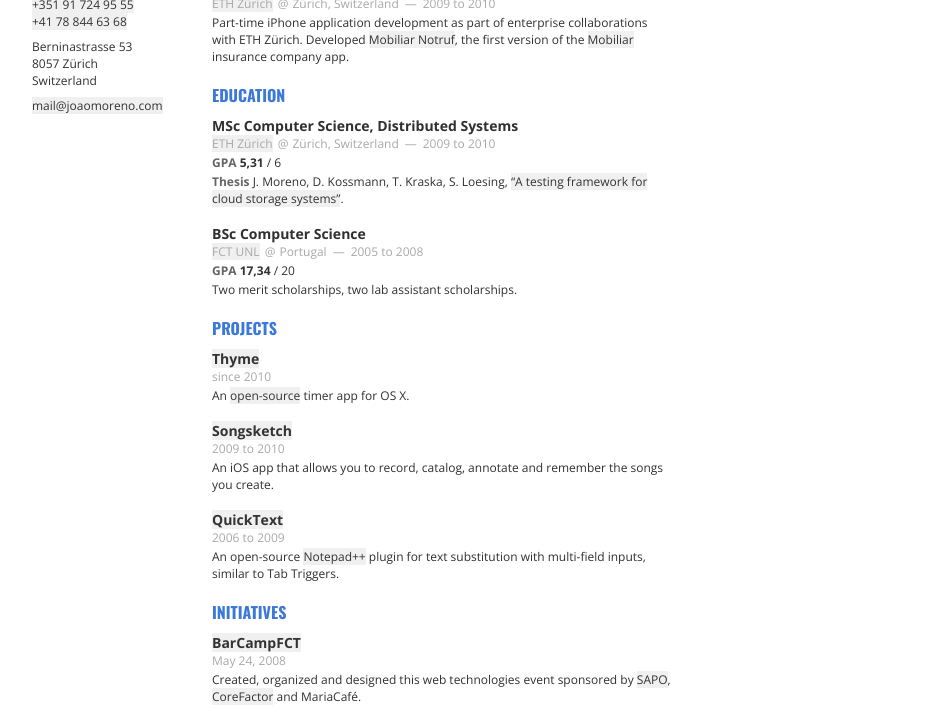
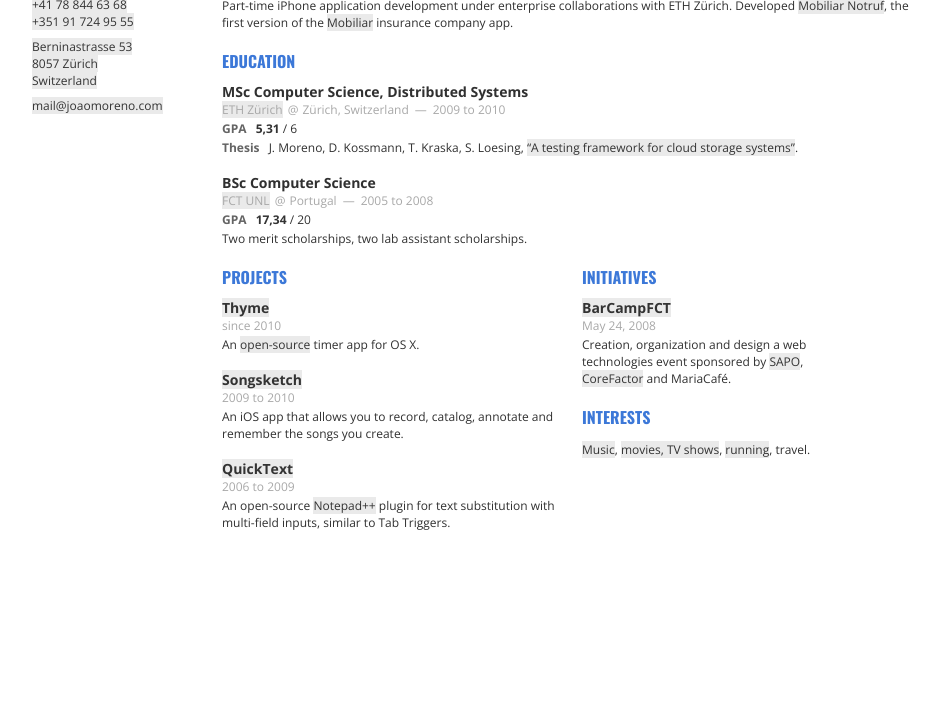
Before and after one commit to joaomoreno/resume, a plain HTML site: page index.html in a window 1280 px wide. Shown: the part 300-1025 px from the top of the page, without its empty margins (198-1143 px from the left). After the commit the page ends 851 px from the top, so only its background shows below. Drawn offline with nearby package versions, Linux system fonts and the light colour scheme.

Commit message:
more styles

```diff
--- a/index.html
+++ b/index.html
@@ -27,20 +27,22 @@
 			<img src="images/me.jpg" class="me">
 			<h1>João Moreno</h1>
 			<p>
-				<a href="tel:+351917249555">+351 91 724 95 55</a><br/>
-				<a href="tel:+41788446368">+41 78 844 63 68</a>
+				<a href="tel:+41788446368">+41 78 844 63 68</a><br/>
+				<a href="tel:+351917249555">+351 91 724 95 55</a>
 			</p>
 			<address>
+				<a href="https://www.google.ch/maps/place/Berninastrasse+53,+8057+Z%C3%BCrich">
 				Berninastrasse 53<br/>
 				8057 Zürich<br/>
 				Switzerland
+				</a>
 			</address>
 			<p>
 				<a href="mailto:mail@joaomoreno.com">mail@joaomoreno.com</a>
 			</p>
 		</header>
-		<div class="eight columns">
-			<section>
+		<div class="twelve columns clearfix">
+			<section class="twelve columns">
 				<h1>Work</h1>
 				<article>
 					<header>
@@ -74,11 +76,11 @@
 						<span><address>Zürich, Switzerland</address><time>2009 to 2010</time></span>
 					</header>
 					<p>
-						Part-time iPhone application development as part of enterprise collaborations with ETH Zürich. Developed <a href="https://itunes.apple.com/ch/app/mobiliar-emergency/id356198972?mt=8&amp;ign-mpt=uo%3D6">Mobiliar Notruf</a>, the first version of the <a href="http://www.mobi.ch/">Mobiliar</a> insurance company app.
+						Part-time iPhone application development under enterprise collaborations with ETH Zürich. Developed <a href="https://itunes.apple.com/ch/app/mobiliar-emergency/id356198972?mt=8&amp;ign-mpt=uo%3D6">Mobiliar Notruf</a>, the first version of the <a href="http://www.mobi.ch/">Mobiliar</a> insurance company app.
 					</p>
 				</article>
 			</section>
-			<section>
+			<section class="twelve columns">
 				<h1>Education</h1>
 				<article>
 					<header>
@@ -103,7 +105,7 @@
 					</p>
 				</article>
 			</section>
-			<section>
+			<section class="six columns">
 				<h1>Projects</h1>
 				<article>
 					<header>
@@ -133,7 +135,7 @@
 					</p>
 				</article>
 			</section>
-			<section>
+			<section class="five columns">
 				<h1>Initiatives</h1>
 				<article>
 					<header>
@@ -141,8 +143,14 @@
 						<span><time>May 24, 2008</time></span>
 					</header>
 					<p>
-						Created, organized and designed this web technologies event sponsored by <a href="http://www.sapo.pt/">SAPO</a>, <a href="http://corefactor.pt/">CoreFactor</a> and MariaCafé.
+						Creation, organization and design a web technologies event sponsored by <a href="http://www.sapo.pt/">SAPO</a>, <a href="http://corefactor.pt/">CoreFactor</a> and MariaCafé.
 					</p>
+				</article>
+			</section>
+			<section class="five columns">
+				<h1>Interests</h1>
+				<article>
+					<p><a href="http://last.fm/user/alphpt">Music</a>, <a href="http://www.imdb.com/user/ur24230264/ratings">movies, TV shows</a>, <a href="http://www.strava.com/athletes/2444905">running</a>, travel.</p>
 				</article>
 			</section>
 		</div>
--- a/stylesheets/layout.css
+++ b/stylesheets/layout.css
@@ -9,7 +9,7 @@ body {
 
 a {
 	text-decoration: none;
-	background-color: #f0f0f0;
+	background-color: #eaeaea;
 }
 
 a:visited {
@@ -102,4 +102,5 @@ em {
 	font-style: normal;
 	font-weight: bold;
 	color: rgb(100, 100, 100);
+	margin-right: 6px;
 }
```
